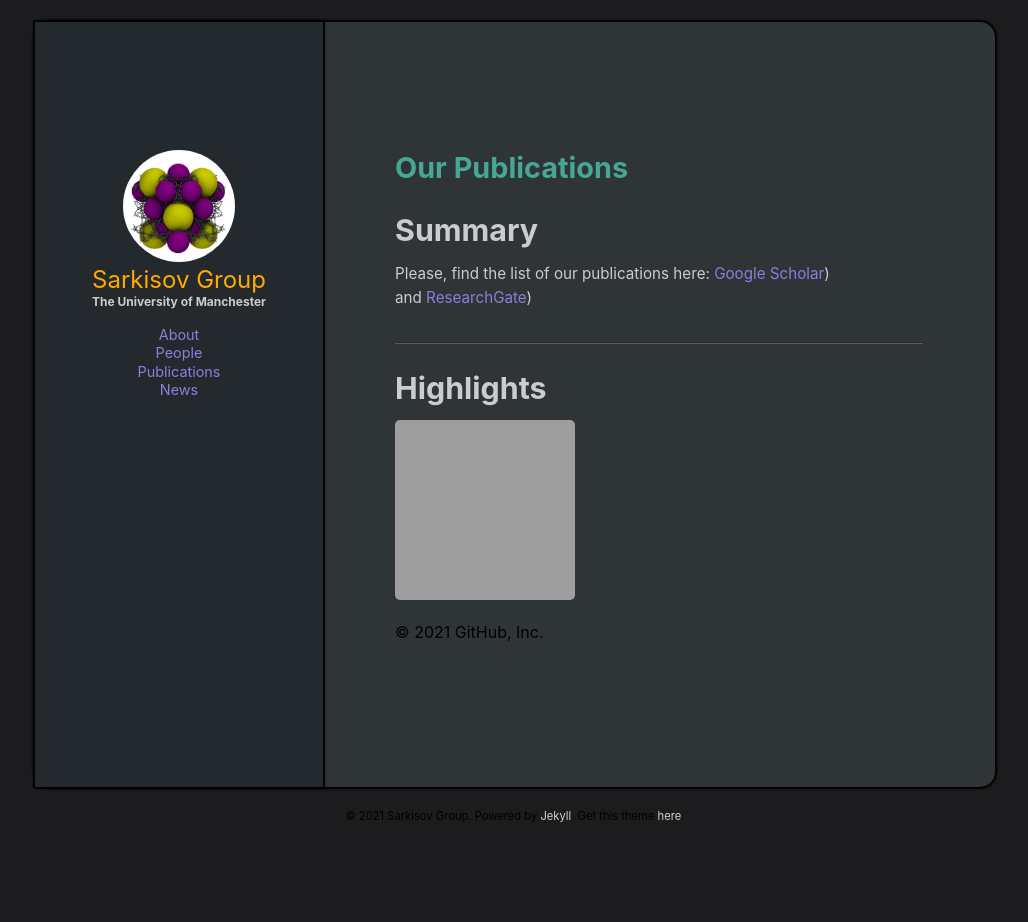
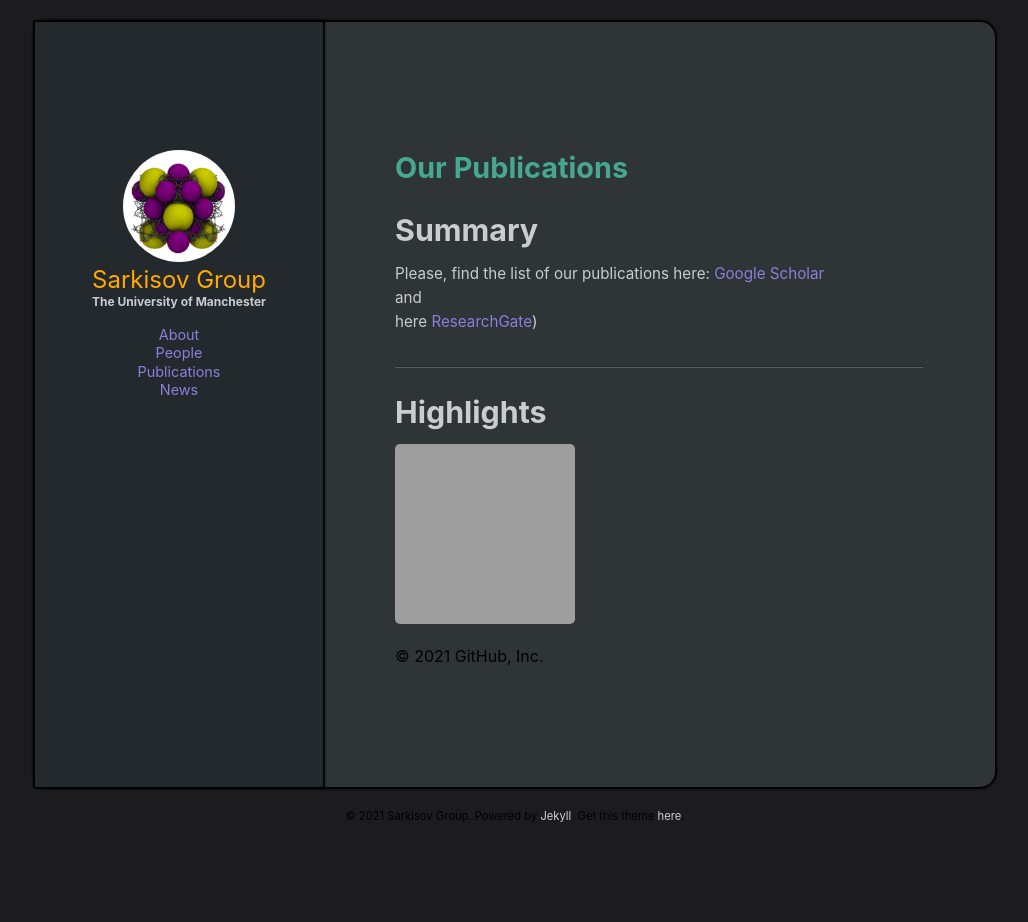
Before and after one commit to SarkisovGitHub/SarkisovGroup.github.io, a Jekyll site: the page built from Publications.md, in a window 1280 px wide. Shown: the whole page, without its empty margins (125-1153 px from the left). Built offline with Jekyll 4.4.1, drawn with Linux system fonts in a browser that asks for light colours; grey boxes are pictures that could not be loaded.

Commit message:
Update Publications.md

```diff
--- a/Publications.md
+++ b/Publications.md
@@ -5,9 +5,9 @@
 
 # Summary
 Please, find the list of our publications here:
-<a href="https://scholar.google.co.uk/citations?user=hrSdliYAAAAJ&hl=en">Google Scholar</a>)<br>
-and
-<a href="https://www.researchgate.net/profile/Lev_Sarkisov">ResearchGate</a>)<br>
+<a href="https://scholar.google.co.uk/citations?user=hrSdliYAAAAJ&hl=en">Google Scholar</a><br>
+and <br>
+here <a href="https://www.researchgate.net/profile/Lev_Sarkisov">ResearchGate</a>)<br>
 
 
 <hr>
```
